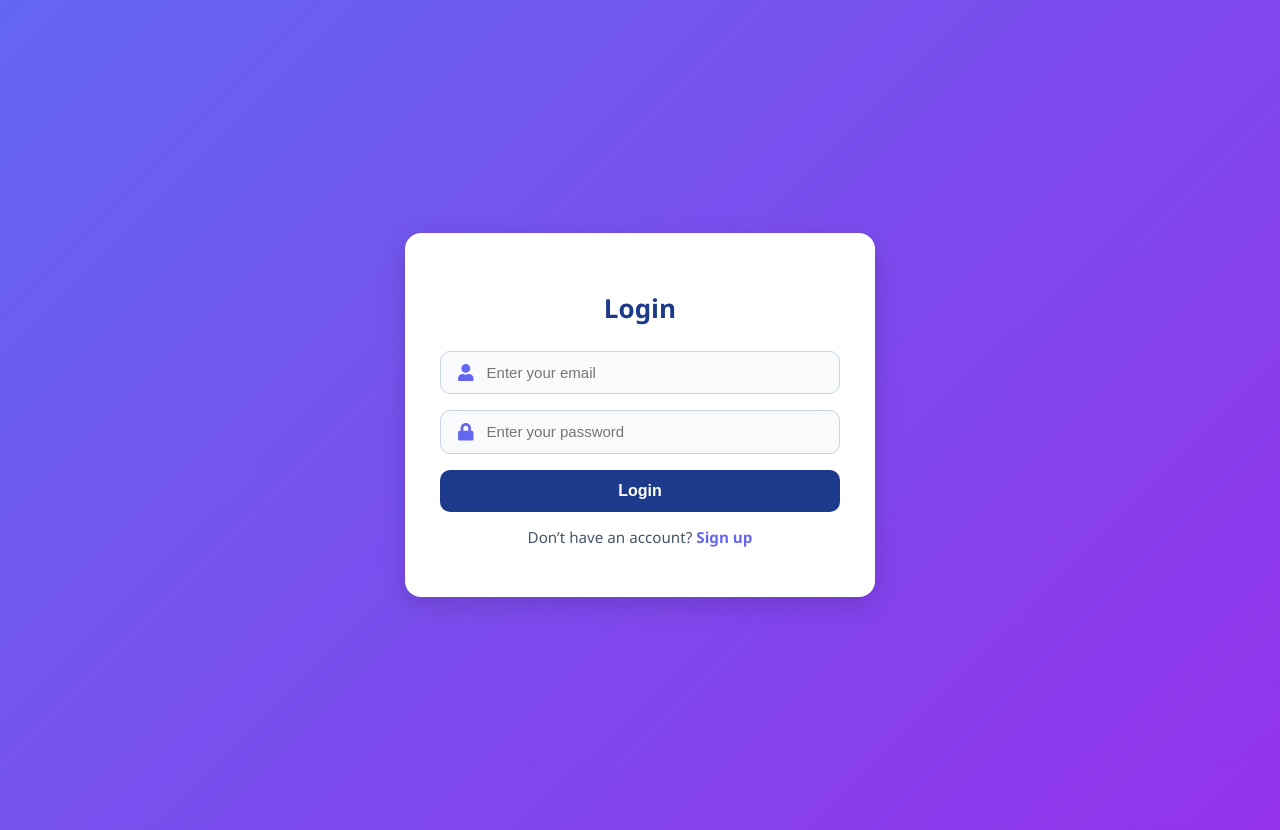
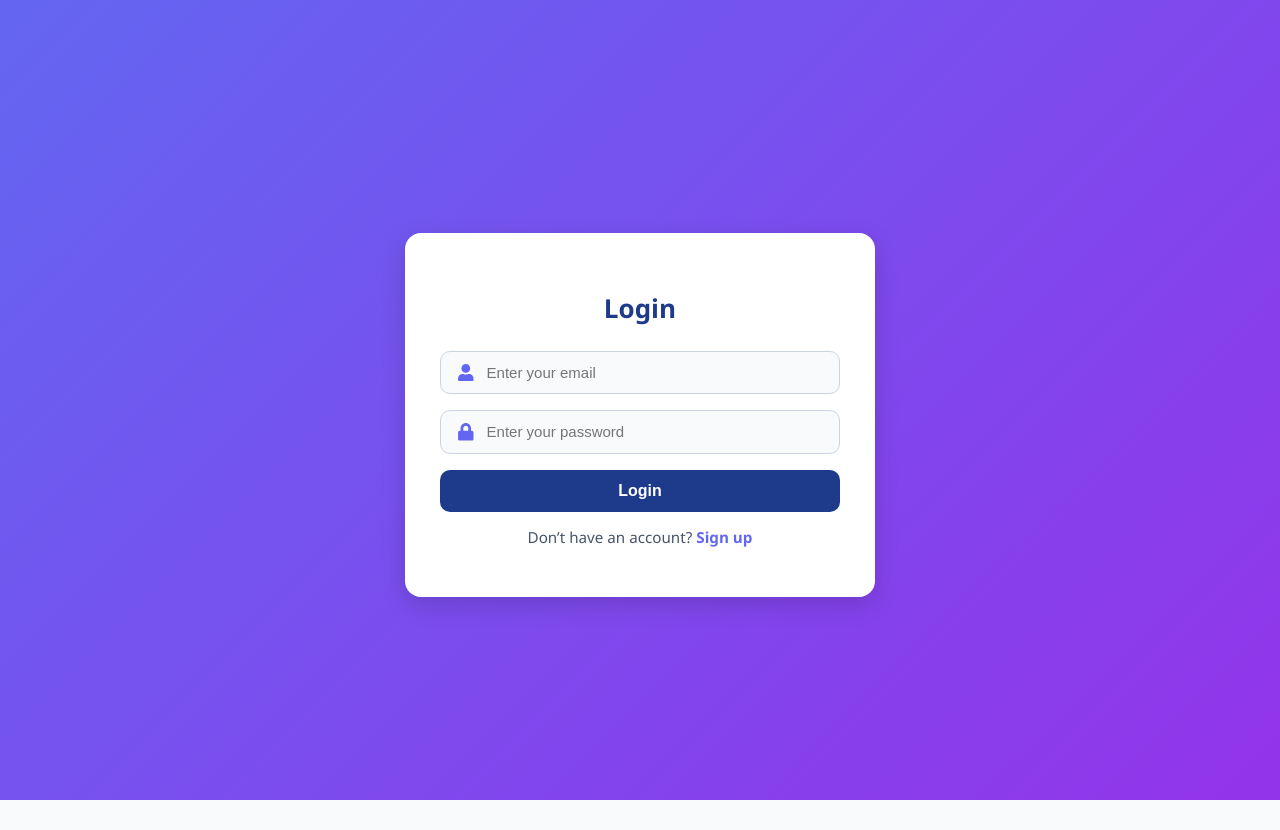
Before and after one commit to tejagithub-02/temple-admin, a React (Create React App) app: page /login in a window 1280 px wide. After the commit the page ends 800 px from the top, so only its background shows below. Built offline with nearby package versions, Linux system fonts and the light colour scheme.

Commit message:
Update latest changes

```diff
--- a/src/components/AdminDashboard/AboutUs.js
+++ b/src/components/AdminDashboard/AboutUs.js
@@ -38,8 +38,6 @@ const axiosAuth = axios.create({
     Authorization: token ? `Bearer ${token}` : "",
   },
 });
-
-
 
   // ---------------- Fetch Missions ----------------
   useEffect(() => {
--- a/src/components/AdminDashboard/Events.css
+++ b/src/components/AdminDashboard/Events.css
@@ -1,3 +1,12 @@
+html, body {
+  height: 100%;
+  margin: 0;
+  padding: 0;
+  background: #f8fafc; /* match your container */
+  overflow-x: hidden; /* prevents horizontal white gap */
+}
+
+
 .events-container {
   margin-top: 100px;
   margin-left: 250px;
```
Also changed, not shown: src/components/Dashboard/SevaBookings.js (+0 -16 lines).
